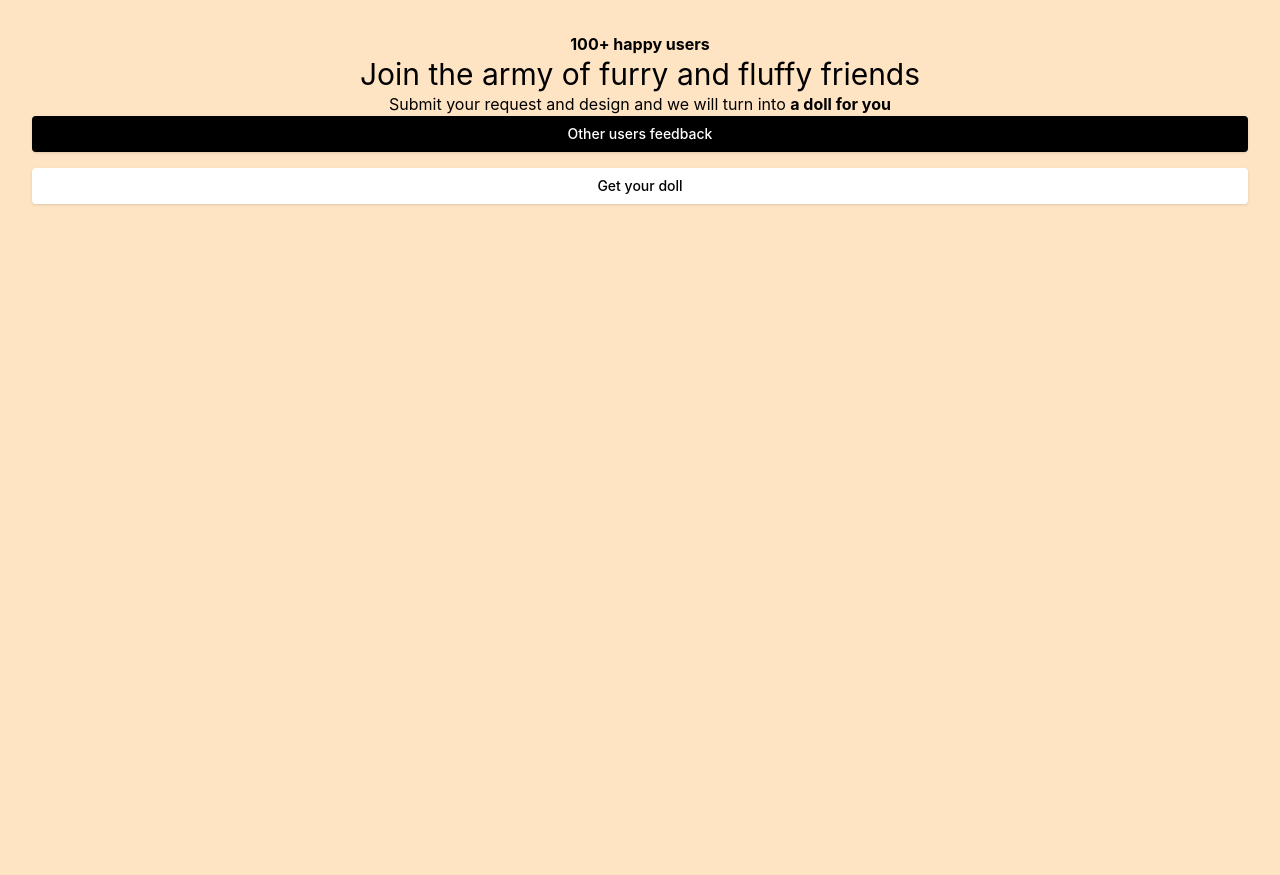
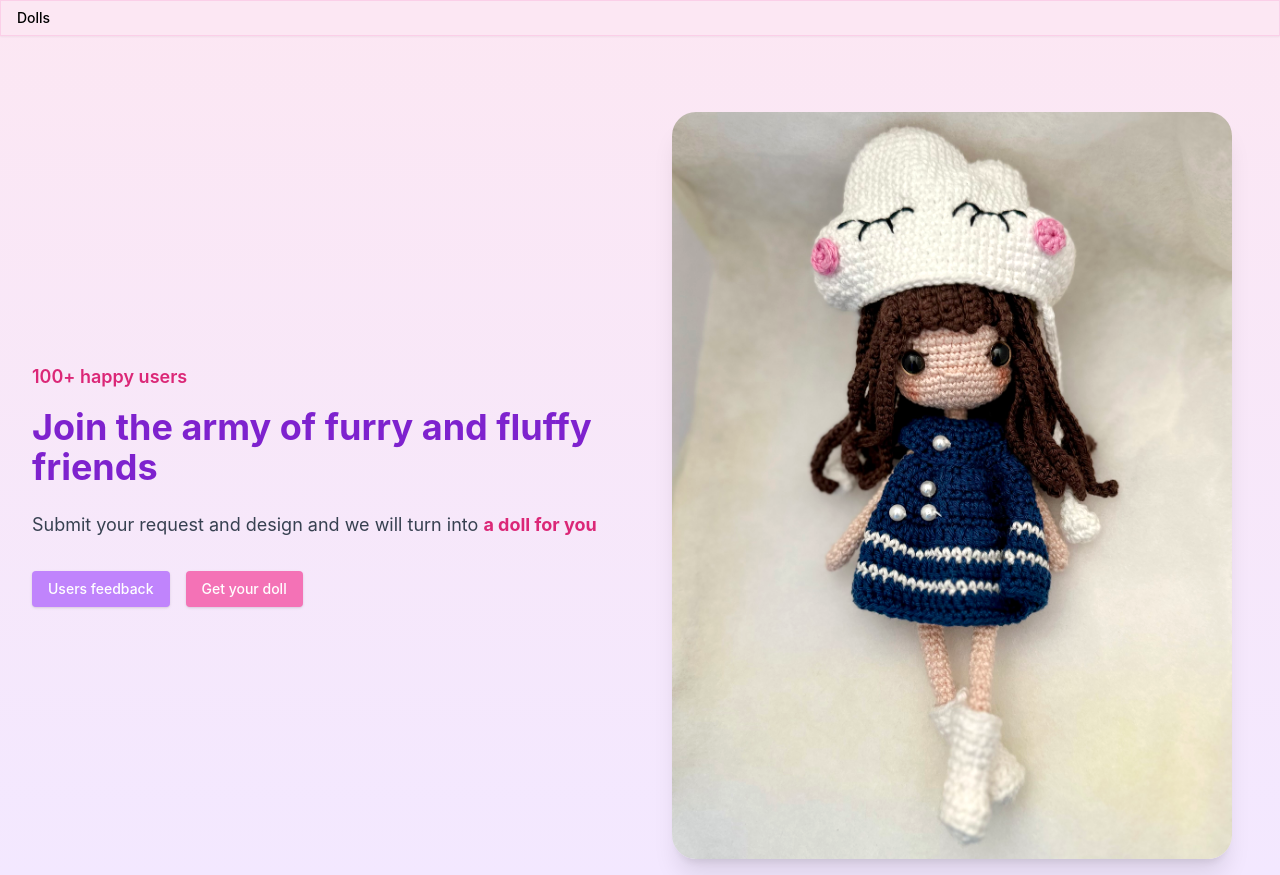
Before and after one commit to Memnoc/hkbm-landing_page, a React (Vite) app: page / in a window 1280 px wide. Before the commit the page ends 800 px from the top, so only its background shows below. Built offline with nearby package versions, Linux system fonts and the light colour scheme.

Commit message:
image style and init menu bar

```diff
--- a/package.json
+++ b/package.json
@@ -10,6 +10,7 @@
     "preview": "vite preview"
   },
   "dependencies": {
+    "@radix-ui/react-menubar": "^1.1.4",
     "@radix-ui/react-slot": "^1.1.1",
     "class-variance-authority": "^0.7.1",
     "clsx": "^2.1.1",
--- a/src/App.css
+++ b/src/App.css
@@ -1,10 +1,9 @@
+body {
+  background-color: #ffe4e1; /* Misty rose */
+}
+
 #root {
   max-width: 1280px;
   margin: 0 auto;
-  padding: 2rem;
-  text-align: center;
+  text-align: left;
 }
-
-body {
-  background-color: bisque;
-}
--- a/src/App.tsx
+++ b/src/App.tsx
@@ -1,21 +1,56 @@
 import "./App.css";
 import { Button } from "@/components/ui/button";
+import Image from "./assets/dolls/IMG_8230.jpeg";
+import { Menubar, MenubarMenu, MenubarTrigger } from "@/components/ui/menubar";
 
 function App() {
   return (
     <>
-      <p className="font-bold left-auto">100+ happy users</p>
-      <h2 className="text-3xl">Join the army of furry and fluffy friends</h2>
-      <p className="">
-        Submit your request and design and we will turn into{" "}
-        <span className="font-bold">a doll for you</span>{" "}
-      </p>
-      <span className="button-container grid grid-rows-4 grid-flow-row gap-4">
-        <Button className="bg-black text-white rounded">
-          Other users feedback{" "}
-        </Button>
-        <Button className="bg-white text-black rounded">Get your doll </Button>
-      </span>
+      <div className="bg-gradient-to-b from-pink-100 to-purple-100 min-h-screen">
+        <Menubar className="fixed top-0 w-full bg-pink-100 backdrop-blur-sm border-b border-pink-200">
+          <MenubarMenu>
+            <MenubarTrigger>Dolls</MenubarTrigger>
+          </MenubarMenu>
+        </Menubar>
+
+        <div className="container mx-auto px-8 pt-24">
+          {" "}
+          <div className="grid grid-cols-2 gap-8 items-center">
+            {/* Left column - content */}
+            <div className="flex flex-col">
+              <p className="text-lg text-pink-600 font-semibold mb-4">
+                100+ happy users
+              </p>
+              <h2 className="text-4xl text-purple-700 font-bold mb-6">
+                Join the army of furry and fluffy friends
+              </h2>
+              <p className="text-lg text-gray-700 mb-8">
+                Submit your request and design and we will turn into{" "}
+                <span className="font-bold text-pink-600">a doll for you</span>
+              </p>
+              <div className="flex gap-4">
+                <Button className="bg-purple-400 hover:bg-purple-500 text-white rounded">
+                  Users feedback
+                </Button>
+                <Button className="bg-pink-400 hover:bg-pink-500 text-white rounded">
+                  Get your doll
+                </Button>
+              </div>
+            </div>
+
+            {/* Right column - image */}
+            <div className="p-4">
+              <img
+                src={Image}
+                alt="Cute plush toy"
+                className="rounded-3xl shadow-xl hover:scale-105 transition-transform duration-300 hover:shadow-2xl filter brightness-105 hover:brightness-110"
+              />
+            </div>
+          </div>
+          {/* Increased pt for menu */}
+          {/* Your existing grid content */}
+        </div>
+      </div>
     </>
   );
 }
--- /dev/null
+++ b/src/components/ui/menubar.tsx
@@ -0,0 +1,234 @@
+import * as React from "react"
+import * as MenubarPrimitive from "@radix-ui/react-menubar"
+import { Check, ChevronRight, Circle } from "lucide-react"
+
+import { cn } from "@/lib/utils"
+
+const MenubarMenu = MenubarPrimitive.Menu
+
+const MenubarGroup = MenubarPrimitive.Group
+
+const MenubarPortal = MenubarPrimitive.Portal
+
+const MenubarSub = MenubarPrimitive.Sub
+
+const MenubarRadioGroup = MenubarPrimitive.RadioGroup
+
+const Menubar = React.forwardRef<
+  React.ElementRef<typeof MenubarPrimitive.Root>,
+  React.ComponentPropsWithoutRef<typeof MenubarPrimitive.Root>
+>(({ className, ...props }, ref) => (
+  <MenubarPrimitive.Root
+    ref={ref}
+    className={cn(
+      "flex h-9 items-center space-x-1 rounded-md border bg-background p-1 shadow-sm",
+      className
+    )}
+    {...props}
+  />
+))
+Menubar.displayName = MenubarPrimitive.Root.displayName
+
+const MenubarTrigger = React.forwardRef<
+  React.ElementRef<typeof MenubarPrimitive.Trigger>,
+  React.ComponentPropsWithoutRef<typeof MenubarPrimitive.Trigger>
+>(({ className, ...props }, ref) => (
+  <MenubarPrimitive.Trigger
+    ref={ref}
+    className={cn(
+      "flex cursor-default select-none items-center rounded-sm px-3 py-1 text-sm font-medium outline-none focus:bg-accent focus:text-accent-foreground data-[state=open]:bg-accent data-[state=open]:text-accent-foreground",
+      className
+    )}
+    {...props}
+  />
+))
+MenubarTrigger.displayName = MenubarPrimitive.Trigger.displayName
+
+const MenubarSubTrigger = React.forwardRef<
+  React.ElementRef<typeof MenubarPrimitive.SubTrigger>,
+  React.ComponentPropsWithoutRef<typeof MenubarPrimitive.SubTrigger> & {
+    inset?: boolean
+  }
+>(({ className, inset, children, ...props }, ref) => (
+  <MenubarPrimitive.SubTrigger
+    ref={ref}
+    className={cn(
+      "flex cursor-default select-none items-center rounded-sm px-2 py-1.5 text-sm outline-none focus:bg-accent focus:text-accent-foreground data-[state=open]:bg-accent data-[state=open]:text-accent-foreground",
+      inset && "pl-8",
+      className
+    )}
+    {...props}
+  >
+    {children}
+    <ChevronRight className="ml-auto h-4 w-4" />
+  </MenubarPrimitive.SubTrigger>
+))
+MenubarSubTrigger.displayName = MenubarPrimitive.SubTrigger.displayName
+
+const MenubarSubContent = React.forwardRef<
+  React.ElementRef<typeof MenubarPrimitive.SubContent>,
+  React.ComponentPropsWithoutRef<typeof MenubarPrimitive.SubContent>
+>(({ className, ...props }, ref) => (
+  <MenubarPrimitive.SubContent
+    ref={ref}
+    className={cn(
+      "z-50 min-w-[8rem] overflow-hidden rounded-md border bg-popover p-1 text-popover-foreground shadow-lg data-[state=open]:animate-in data-[state=closed]:animate-out data-[state=closed]:fade-out-0 data-[state=open]:fade-in-0 data-[state=closed]:zoom-out-95 data-[state=open]:zoom-in-95 data-[side=bottom]:slide-in-from-top-2 data-[side=left]:slide-in-from-right-2 data-[side=right]:slide-in-from-left-2 data-[side=top]:slide-in-from-bottom-2",
+      className
+    )}
+    {...props}
+  />
+))
+MenubarSubContent.displayName = MenubarPrimitive.SubContent.displayName
+
+const MenubarContent = React.forwardRef<
+  React.ElementRef<typeof MenubarPrimitive.Content>,
+  React.ComponentPropsWithoutRef<typeof MenubarPrimitive.Content>
+>(
+  (
+    { className, align = "start", alignOffset = -4, sideOffset = 8, ...props },
+    ref
+  ) => (
+    <MenubarPrimitive.Portal>
+      <MenubarPrimitive.Content
+        ref={ref}
+        align={align}
+        alignOffset={alignOffset}
+        sideOffset={sideOffset}
+        className={cn(
+          "z-50 min-w-[12rem] overflow-hidden rounded-md border bg-popover p-1 text-popover-foreground shadow-md data-[state=open]:animate-in data-[state=closed]:fade-out-0 data-[state=open]:fade-in-0 data-[state=closed]:zoom-out-95 data-[state=open]:zoom-in-95 data-[side=bottom]:slide-in-from-top-2 data-[side=left]:slide-in-from-right-2 data-[side=right]:slide-in-from-left-2 data-[side=top]:slide-in-from-bottom-2",
+          className
+        )}
+        {...props}
+      />
+    </MenubarPrimitive.Portal>
+  )
+)
+MenubarContent.displayName = MenubarPrimitive.Content.displayName
+
+const MenubarItem = React.forwardRef<
+  React.ElementRef<typeof MenubarPrimitive.Item>,
+  React.ComponentPropsWithoutRef<typeof MenubarPrimitive.Item> & {
+    inset?: boolean
+  }
+>(({ className, inset, ...props }, ref) => (
+  <MenubarPrimitive.Item
+    ref={ref}
+    className={cn(
+      "relative flex cursor-default select-none items-center rounded-sm px-2 py-1.5 text-sm outline-none focus:bg-accent focus:text-accent-foreground data-[disabled]:pointer-events-none data-[disabled]:opacity-50",
+      inset && "pl-8",
+      className
+    )}
+    {...props}
+  />
+))
+MenubarItem.displayName = MenubarPrimitive.Item.displayName
+
+const MenubarCheckboxItem = React.forwardRef<
+  React.ElementRef<typeof MenubarPrimitive.CheckboxItem>,
+  React.ComponentPropsWithoutRef<typeof MenubarPrimitive.CheckboxItem>
+>(({ className, children, checked, ...props }, ref) => (
+  <MenubarPrimitive.CheckboxItem
+    ref={ref}
+    className={cn(
+      "relative flex cursor-default select-none items-center rounded-sm py-1.5 pl-8 pr-2 text-sm outline-none focus:bg-accent focus:text-accent-foreground data-[disabled]:pointer-events-none data-[disabled]:opacity-50",
+      className
+    )}
+    checked={checked}
+    {...props}
+  >
+    <span className="absolute left-2 flex h-3.5 w-3.5 items-center justify-center">
+      <MenubarPrimitive.ItemIndicator>
+        <Check className="h-4 w-4" />
+      </MenubarPrimitive.ItemIndicator>
+    </span>
+    {children}
+  </MenubarPrimitive.CheckboxItem>
+))
+MenubarCheckboxItem.displayName = MenubarPrimitive.CheckboxItem.displayName
+
+const MenubarRadioItem = React.forwardRef<
+  React.ElementRef<typeof MenubarPrimitive.RadioItem>,
+  React.ComponentPropsWithoutRef<typeof MenubarPrimitive.RadioItem>
+>(({ className, children, ...props }, ref) => (
+  <MenubarPrimitive.RadioItem
+    ref={ref}
+    className={cn(
+      "relative flex cursor-default select-none items-center rounded-sm py-1.5 pl-8 pr-2 text-sm outline-none focus:bg-accent focus:text-accent-foreground data-[disabled]:pointer-events-none data-[disabled]:opacity-50",
+      className
+    )}
+    {...props}
+  >
+    <span className="absolute left-2 flex h-3.5 w-3.5 items-center justify-center">
+      <MenubarPrimitive.ItemIndicator>
+        <Circle className="h-4 w-4 fill-current" />
+      </MenubarPrimitive.ItemIndicator>
+    </span>
+    {children}
+  </MenubarPrimitive.RadioItem>
+))
+MenubarRadioItem.displayName = MenubarPrimitive.RadioItem.displayName
+
+const MenubarLabel = React.forwardRef<
+  React.ElementRef<typeof MenubarPrimitive.Label>,
+  React.ComponentPropsWithoutRef<typeof MenubarPrimitive.Label> & {
+    inset?: boolean
+  }
+>(({ className, inset, ...props }, ref) => (
+  <MenubarPrimitive.Label
+    ref={ref}
+    className={cn(
+      "px-2 py-1.5 text-sm font-semibold",
+      inset && "pl-8",
+      className
+    )}
+    {...props}
+  />
+))
+MenubarLabel.displayName = MenubarPrimitive.Label.displayName
+
+const MenubarSeparator = React.forwardRef<
+  React.ElementRef<typeof MenubarPrimitive.Separator>,
+  React.ComponentPropsWithoutRef<typeof MenubarPrimitive.Separator>
+>(({ className, ...props }, ref) => (
+  <MenubarPrimitive.Separator
+    ref={ref}
+    className={cn("-mx-1 my-1 h-px bg-muted", className)}
+    {...props}
+  />
+))
+MenubarSeparator.displayName = MenubarPrimitive.Separator.displayName
+
+const MenubarShortcut = ({
+  className,
+  ...props
+}: React.HTMLAttributes<HTMLSpanElement>) => {
+  return (
+    <span
+      className={cn(
+        "ml-auto text-xs tracking-widest text-muted-foreground",
+        className
+      )}
+      {...props}
+    />
+  )
+}
+MenubarShortcut.displayname = "MenubarShortcut"
+
+export {
+  Menubar,
+  MenubarMenu,
+  MenubarTrigger,
+  MenubarContent,
+  MenubarItem,
+  MenubarSeparator,
+  MenubarLabel,
+  MenubarCheckboxItem,
+  MenubarRadioGroup,
+  MenubarRadioItem,
+  MenubarPortal,
+  MenubarSubContent,
+  MenubarSubTrigger,
+  MenubarGroup,
+  MenubarSub,
+  MenubarShortcut,
+}
--- a/vite.config.ts
+++ b/vite.config.ts
@@ -7,6 +7,7 @@
   resolve: {
     alias: {
       "@": path.resolve(__dirname, "./src"),
+      "@assets": path.resolve(__dirname, "./src/assets/"),
     },
   },
 });
```
Also changed, not shown: src/assets/dolls/IMG_8230.jpeg (added), 1 other file (tests, documents, lock files or other folders).
